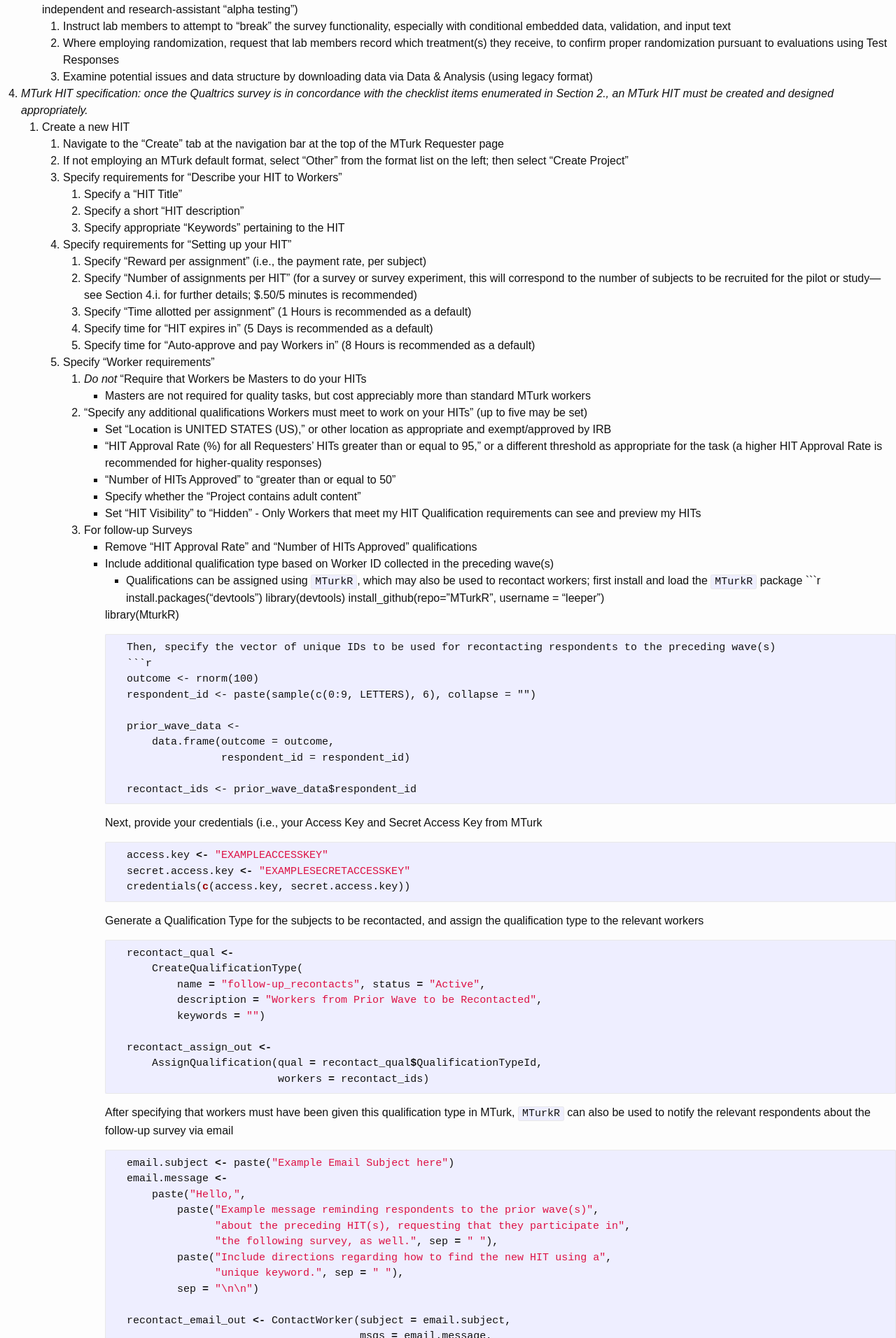
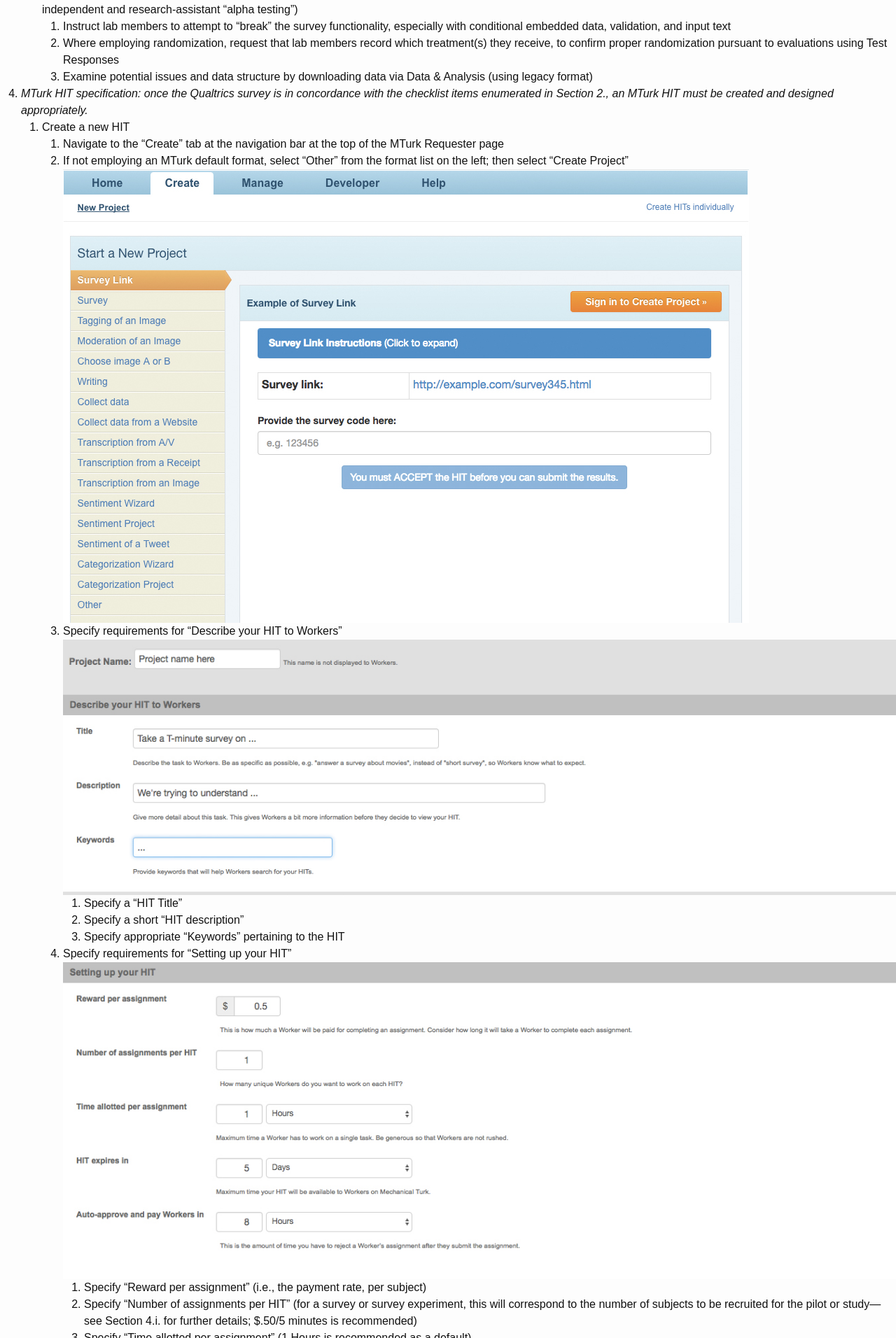
Before and after one commit to jonathonbaron/jonathonbaron.github.io, a Jekyll site: the page built from sops_checklists/qualtrics_mturk_checklist.md, in a window 1280 px wide. Shown: the part 3353-5265 px from the top of the page at 70% size. Built offline with Jekyll 4.4.1, drawn with Linux system fonts in a browser that asks for light colours; our own code applies the rules of GitHub Pages for plain Markdown files.

Commit message:
Update qualtrics_mturk_checklist.md

```diff
--- a/sops_checklists/qualtrics_mturk_checklist.md
+++ b/sops_checklists/qualtrics_mturk_checklist.md
@@ -94,17 +94,21 @@
     1. Create a new HIT
         1. Navigate to the "Create" tab at the navigation bar at the top of the MTurk Requester page
         2. If not employing an MTurk default format, select "Other" from the format list on the left; then select "Create Project"
+	![Create HIT Example](/assets/qualtrics_mturk_checklist/create_hit.jpg)
         3. Specify requirements for "Describe your HIT to Workers"
+	![Describe HIT Example](/assets/qualtrics_mturk_checklist/describe_hit.jpg)
             1. Specify a "HIT Title"
             2. Specify a short "HIT description"
             3. Specify appropriate "Keywords" pertaining to the HIT
         4. Specify requirements for "Setting up your HIT"
+	![Setting Up Your HIT Example](/assets/qualtrics_mturk_checklist/setting_up_your_hit.jpg)
             1. Specify "Reward per assignment" (i.e., the payment rate, per subject)
             2. Specify "Number of assignments per HIT" (for a survey or survey experiment, this will correspond to the number of subjects to be recruited for the pilot or study---see Section 4.i. for further details; $.50/5 minutes is recommended)
             1. Specify "Time allotted per assignment" (1 Hours is recommended as a default)
             2. Specify time for "HIT expires in" (5 Days is recommended as a default)
             3. Specify time for "Auto-approve and pay Workers in" (8 Hours is recommended as a default)
         5. Specify "Worker requirements"
+	![Worker Requirements Example](/assets/qualtrics_mturk_checklist/worker_requirements.jpg)
             1. *Do not* "Require that Workers be Masters to do your HITs
                 * Masters are not required for quality tasks, but cost appreciably more than standard MTurk workers
             2. "Specify any additional qualifications Workers must meet to work on your HITs" (up to five may be set)
```
